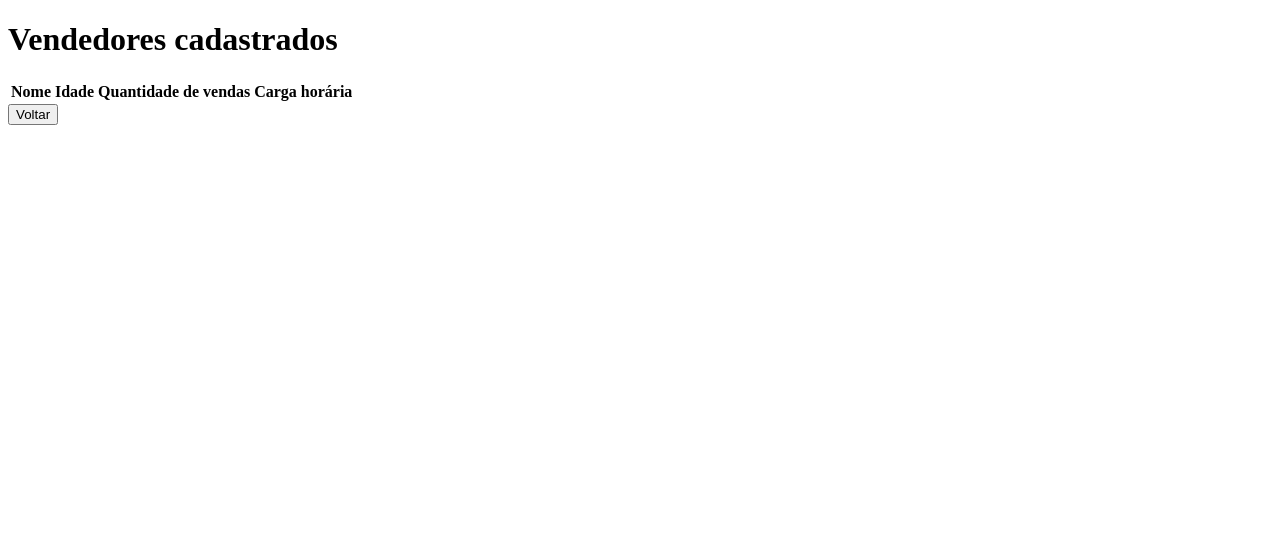
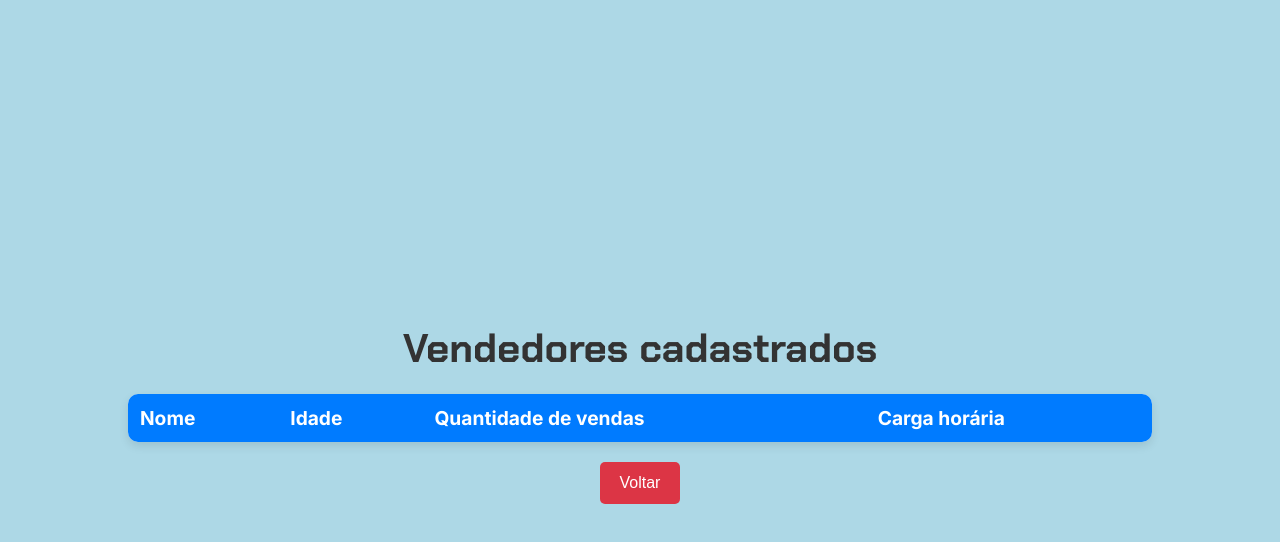
Before and after one commit to Eitiane/sistema-cadastro-vendedores, a plain HTML site: page consulta-vendedor/consultaVendedor.html in a window 1280 px wide. Drawn offline with Linux system fonts and the light colour scheme.

Commit message:
implementação css na pág de consulta de vendedores

```diff
--- a/consulta-vendedor/consultaVendedor.css
+++ b/consulta-vendedor/consultaVendedor.css
@@ -0,0 +1,67 @@
+body {
+    font-family: 'Inter', sans-serif;
+    background-color: #add8e6;
+    display: flex;
+    flex-direction: column;
+    align-items: center;
+    justify-content: center;
+    height: 100vh;
+    margin: 0;
+    text-align: center;
+}
+
+h1 {
+    font-family: 'Chakra Petch', sans-serif;
+    font-size: 2.5rem;
+    color: #333;
+    margin-bottom: 20px;
+}
+
+table {
+    width: 80%;
+    border-collapse: collapse;
+    background: white;
+    border-radius: 10px;
+    box-shadow: 0px 4px 10px rgba(0, 0, 0, 0.1);
+    overflow: hidden;
+    text-align: left;
+}
+
+thead {
+    background-color: #007bff;
+    color: white;
+    font-size: 1.2rem;
+}
+
+thead th {
+    padding: 12px;
+}
+
+tbody td {
+    padding: 10px;
+    border-bottom: 1px solid #ddd;
+}
+
+tbody tr:nth-child(even) {
+    background-color: #f2f2f2;
+}
+
+tbody tr:hover {
+    background-color: #d0e4ff;
+}
+
+button {
+    background-color: #dc3545;
+    color: white;
+    border: none;
+    padding: 12px 20px;
+    cursor: pointer;
+    font-size: 1rem;
+    border-radius: 5px;
+    transition: 0.3s;
+    margin-top: 20px;
+}
+
+button:hover {
+    background-color: #c82333;
+}
--- a/consulta-vendedor/consultaVendedor.html
+++ b/consulta-vendedor/consultaVendedor.html
@@ -8,7 +8,7 @@
     <link rel="preconnect" href="https://fonts.gstatic.com" crossorigin>
     <link href="https://fonts.googleapis.com/css2?family=Chakra+Petch:wght@700&family=Inter:wght@400;700&display=swap"
         rel="stylesheet">
-    <link rel stylesheet href="consultaVendedor.css">
+    <link rel="stylesheet" href="consultaVendedor.css">
 </head>
 
 <body>
@@ -21,9 +21,9 @@
             <th>Carga horária</th>
         </thead>
         <tbody id="tabela-vendedores"></tbody>
-    </tbody>
+        </tbody>
     </table>
     <button class='btn-voltar'>Voltar</button>
-<script src='/script.js' defer></script>
-<script src='consultarVendedor.js'defer></script>
+    <script src='/script.js' defer></script>
+    <script src='consultarVendedor.js' defer></script>
 </body>
--- a/consulta-vendedor/consultarVendedor.js
+++ b/consulta-vendedor/consultarVendedor.js
@@ -5,8 +5,10 @@ LOCAL_STORAGE_KEY = 'vendedores';
     function consultarVendedor() {
         let vendedores = JSON.parse(localStorage.getItem(LOCAL_STORAGE_KEY)) || [];
         let tabela = document.getElementById('tabela-vendedores');
-    console.log("Tabela encontrada?", tabela); // Depuração
-
+        if (vendedores.length === 0) {
+            alert(mensagemErroConsulta);
+            return;
+        }
         vendedores.forEach(vendedores => {
             let linha = document.createElement('tr');
             linha.innerHTML = `
@@ -17,7 +19,8 @@ vendedores.forEach(vendedores => {
     `;
             tabela.appendChild(linha);
 
-});}
+        });
+    }
     consultarVendedor();
     document.querySelector('.btn-voltar').addEventListener('click', voltarPaginaInicial);
 });
```
Also changed, not shown: index.html (+5 -5 lines), 1 other file. Lines whose indentation alone changed are shown as unchanged.
